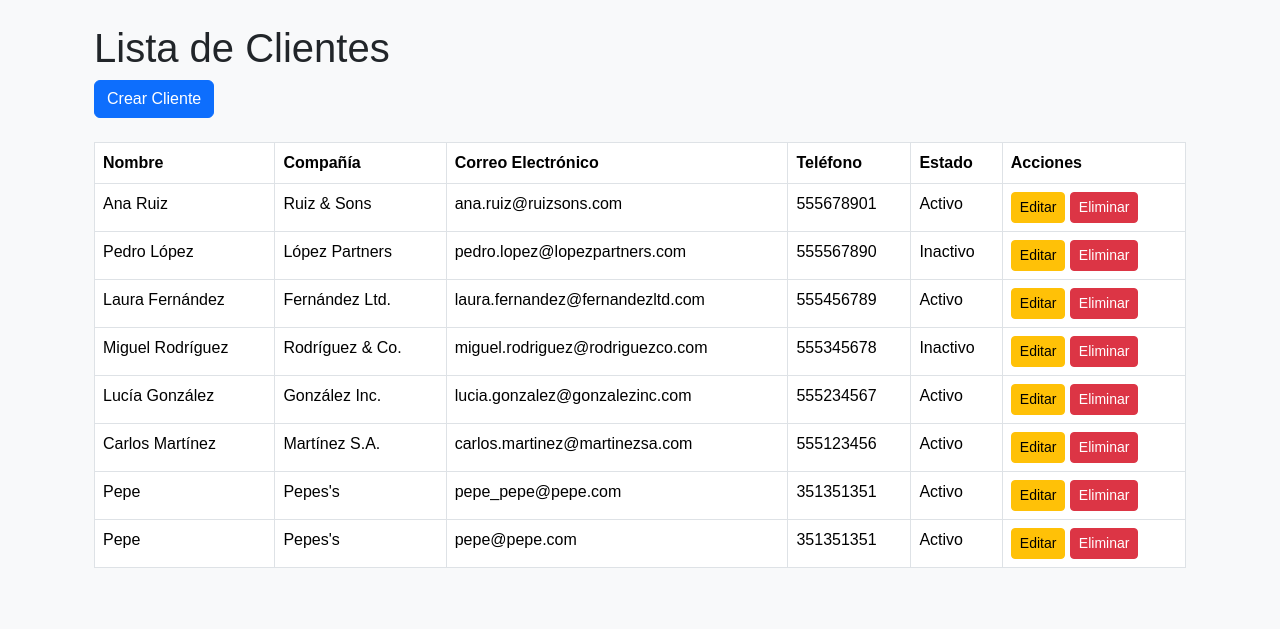
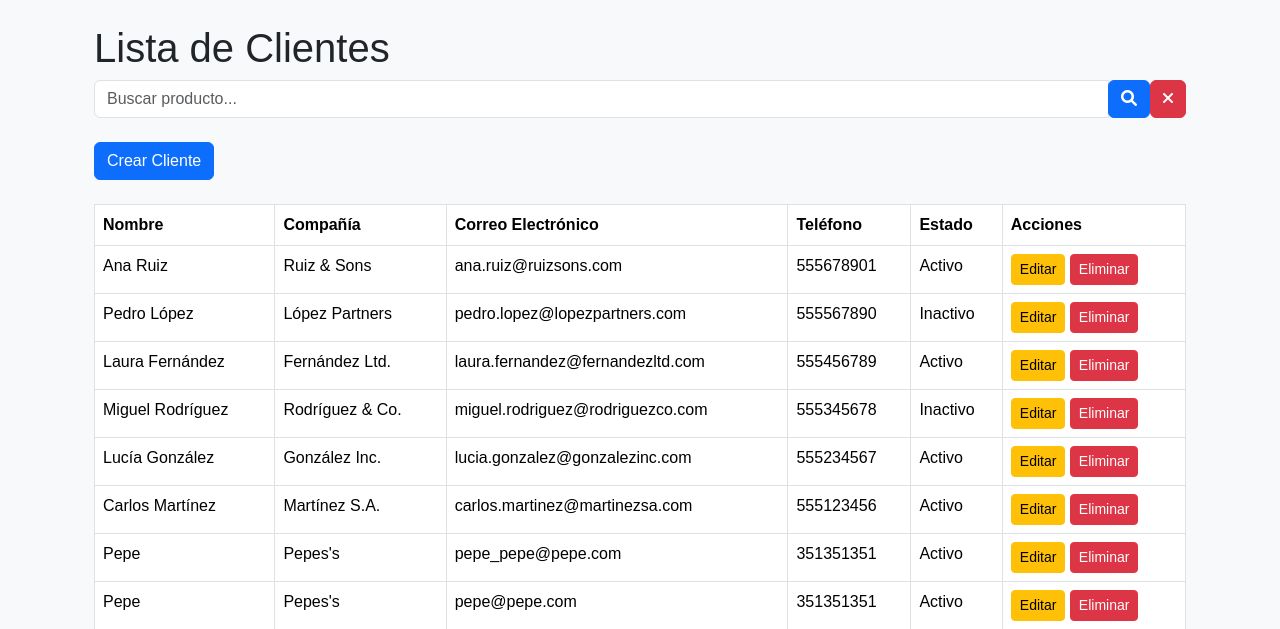
Before and after one commit to tomas-tissera/Gestor-Stock, a Django app: page /clientes/ in a window 1280 px wide. Shown: the part 64-693 px from the top of the page. Run offline with Django 5.2, Linux system fonts and the light colour scheme; data comes from the database, SQL or seed files in the repository; both versions use the stored data as it was after the commit.

Commit message:
se agrego lupa para buscar entre productos , categorias y clientes

```diff
--- a/myproject/myapp/models.py
+++ b/myproject/myapp/models.py
@@ -26,7 +26,7 @@ class Empleados(models.Model):
 
 
 class Categoria(models.Model):
-    nombre = models.CharField(max_length=100, unique=True)  # Nombre único para evitar duplicados
+    nombre = models.CharField(max_length=100)  # Nombre único para evitar duplicados
     descripcion = models.TextField(blank=True, null=True)  # Descripción opcional de la categoría
 
     def __str__(self):
--- a/myproject/myapp/templates/clientes/cliente_list.html
+++ b/myproject/myapp/templates/clientes/cliente_list.html
@@ -3,7 +3,29 @@
 {% block content %}
 <div class="container mt-4">
     <h1>Lista de Clientes</h1>
+
+    <!-- Formulario de búsqueda -->
+    <form method="get" action="{% url 'clientes_list' %}" class="d-flex mb-4">
+        <div class="input-group">
+            <!-- Campo de búsqueda -->
+            <input type="text" name="q" class="form-control" placeholder="Buscar producto..." value="{{ request.GET.q }}">
+
+            <!-- Botón de búsqueda con ícono de lupa -->
+            <div class="input-group-append">
+                <button type="submit" class="btn btn-primary">
+                    <i class="fas fa-search"></i> <!-- Ícono de lupa -->
+                </button>
+            </div>
+        </div>
+
+        <!-- Botón de cancelar búsqueda (cruz) -->
+        <a href="{% url 'producto_list' %}" class="btn btn-danger ml-2">
+            <i class="fas fa-times"></i> <!-- Cruz para cancelar búsqueda -->
+        </a>
+    </form>
+
     <a href="{% url 'clientes_create' %}" class="btn btn-primary mb-4">Crear Cliente</a>
+
     <table class="table table-bordered">
         <thead>
             <tr>
--- a/myproject/myapp/views.py
+++ b/myproject/myapp/views.py
@@ -109,6 +109,16 @@ class CategoriaListView(ListView):
     template_name = "categorias/categoria_list.html"
     context_object_name = "categorias"
 
+    def get_queryset(self):
+        # Obtener el término de búsqueda desde la URL (GET)
+        search_query = self.request.GET.get('q', '')
+
+        if search_query:
+            # Filtrar las categorías que contengan el término de búsqueda en su nombre
+            return Categoria.objects.filter(nombre__icontains=search_query)
+        else:
+            # Si no hay búsqueda, retornar todas las categorías
+            return Categoria.objects.all()
 # Detalle de una categoría (opcional)
 class CategoriaDetailView(DetailView):
     model = Categoria
@@ -141,6 +151,17 @@ class ProductoListView(ListView):
     template_name = "productos/producto_list.html"
     context_object_name = "productos"
 
+    def get_queryset(self):
+        queryset = super().get_queryset()
+
+        # Obtener el parámetro de búsqueda desde la URL
+        query = self.request.GET.get('q')
+
+        # Si hay un término de búsqueda, filtrar los productos por el nombre (titulo)
+        if query:
+            queryset = queryset.filter(titulo__icontains=query)  # Filtra productos cuyo título contenga la cadena
+
+        return queryset
 # Detalle de un producto
 class ProductoDetailView(DetailView):
     model = Producto
@@ -210,17 +231,13 @@ class VentaListView(ListView):
 
     def get_queryset(self):
         return Venta.objects.all()  # Asegúrate de que las ventas tengan un vendedor asignado
-
-
 # Detalle de una venta
 # views.py
 class VentaDetailView(DetailView):
     model = Venta
     template_name = 'ventas/venta_detail.html'
     context_object_name = 'venta'
-
 # Crear nueva venta con productos
-
 class VentaCreateView(CreateView):
     model = Venta
     template_name = 'ventas/venta_form.html'
@@ -261,7 +278,6 @@ class VentaCreateView(CreateView):
 
         venta.calcular_total()
         return redirect(self.success_url)
-
 class VentaUpdateView(UpdateView):
     model = Venta
     template_name = 'ventas/venta_form.html'
@@ -280,7 +296,6 @@ class VentaDeleteView(DeleteView):
     model = Venta
     template_name = 'ventas/venta_confirm_delete.html'
     success_url = reverse_lazy('venta_list')
-
 # Crear detalle de venta
 class DetalleVentaCreateView(CreateView):
     model = DetalleVenta
```
Also changed, not shown: myproject/myapp/templates/categorias/categoria_list.html (+24 -0 lines), myproject/myapp/templates/productos/producto_list.html (+25 -1 lines), myproject/db.sqlite3.
